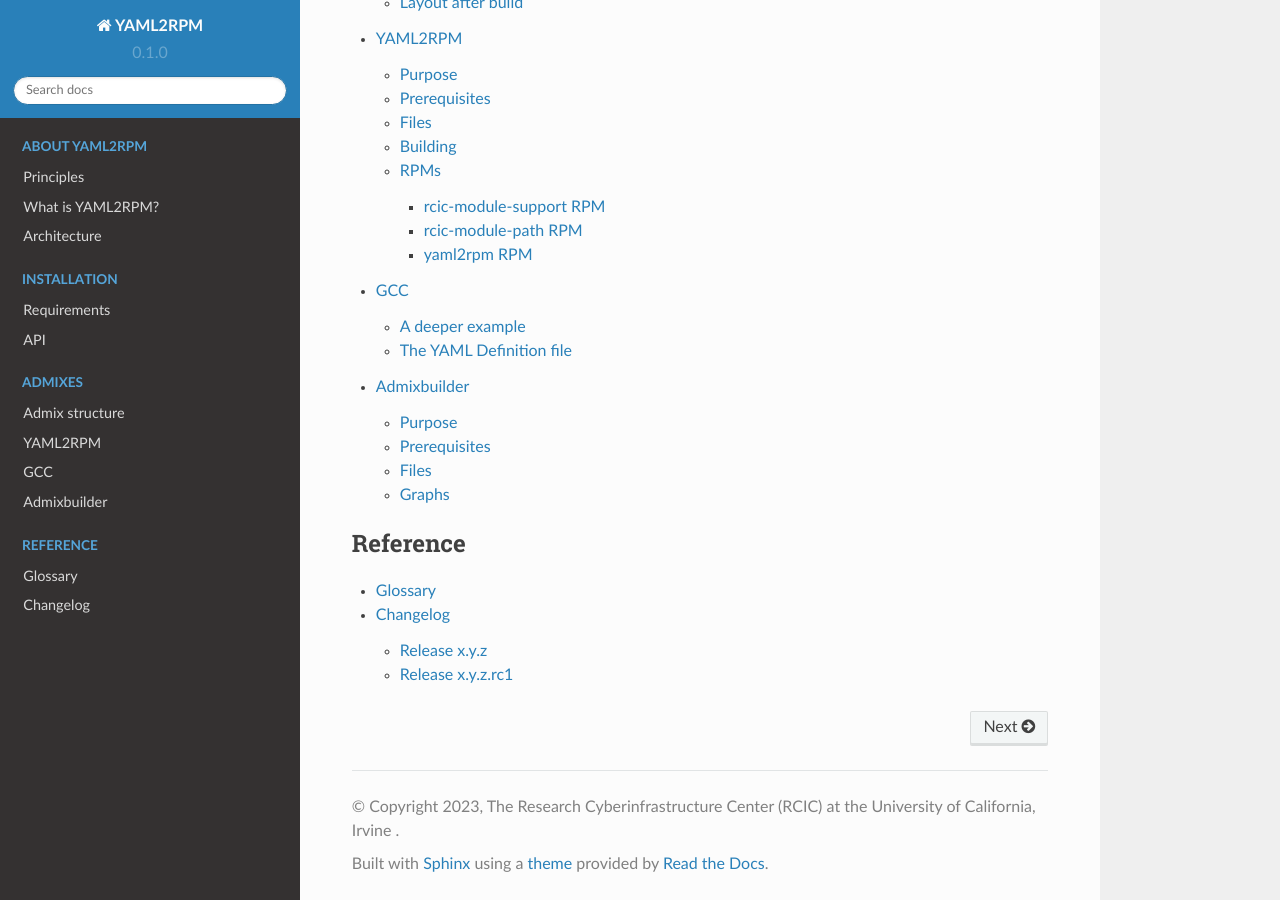
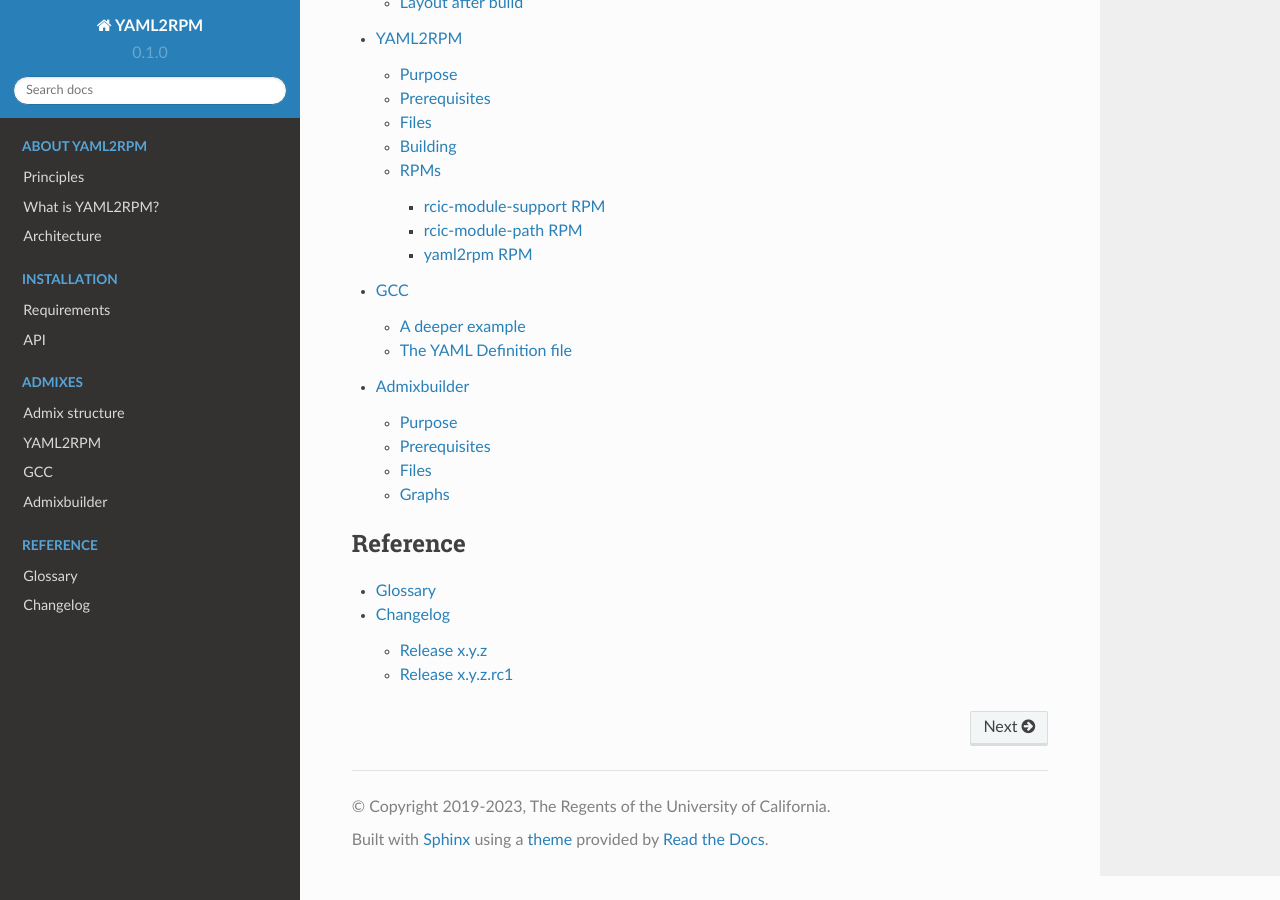
Before and after one commit to RCIC-UCI-Public/yaml2rpm-docs, a Sphinx documentation site: the page built from docs/source/index.rst, in a window 1280 px wide and 900 px high, scrolled down 1571 px. Built offline with Sphinx 7.4.7 and the Read the Docs theme 2.0.0, drawn with Linux system fonts in a browser that asks for light colours.

Commit message:
update copyright

```diff
--- a/docs/source/conf.py
+++ b/docs/source/conf.py
@@ -3,7 +3,7 @@
 # -- Project information
 
 project = u'YAML2RPM'
-copyright = u'2023, The Research Cyberinfrastructure Center (RCIC) at the University of California, Irvine '
+copyright = u'2019-2023, The Regents of the University of California'
 author = u'RCIC'
 
 release = '0.1'
```
